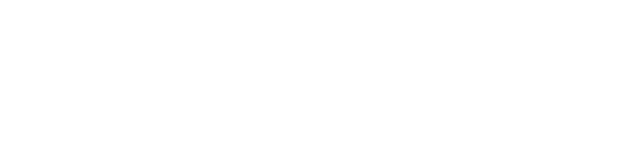
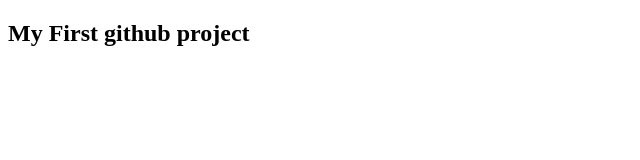
Before and after one commit to Jui17301/my-second-repo, a plain HTML site: page index.html in a window 1280 px wide. Shown: the whole page, without its empty margins (0-640 px from the left). Drawn offline with Linux system fonts and the light colour scheme.

Commit message:
first project

```diff
--- a/index.html
+++ b/index.html
@@ -7,6 +7,7 @@
   <title>My Second Repository</title>
 </head>
 <body>
+  <h2>My First github project</h2>
 
 </body>
 </html>
```
